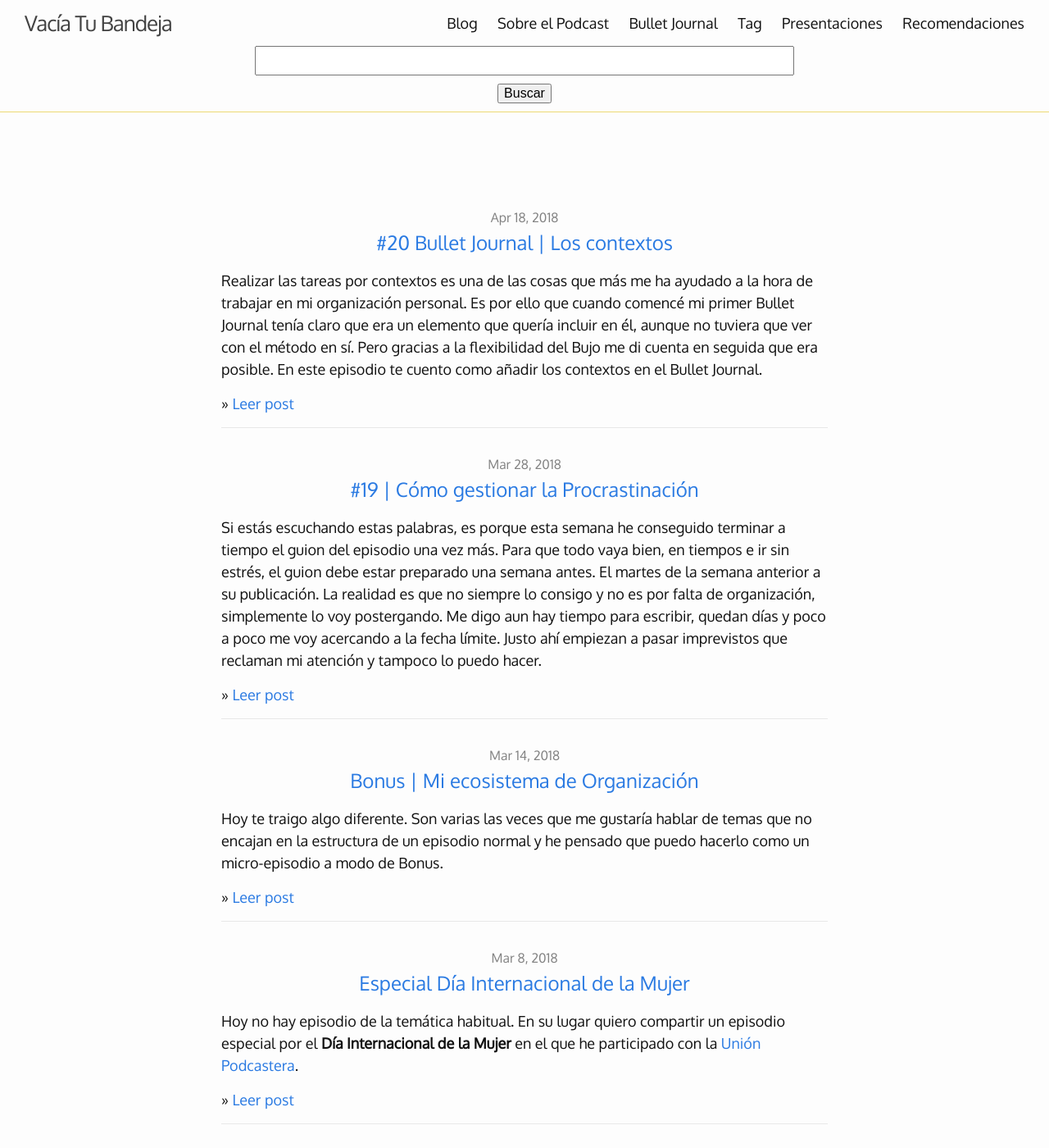
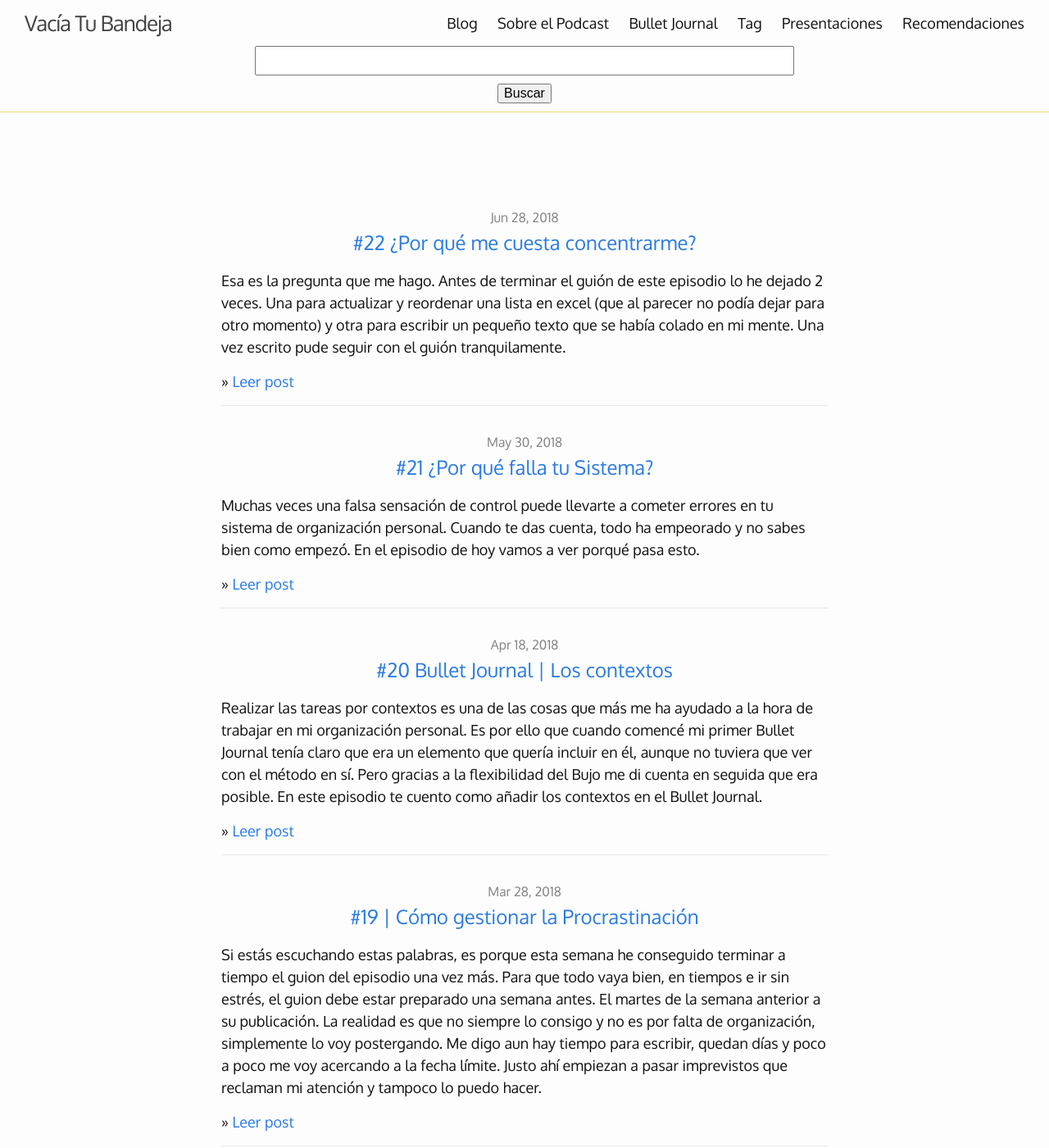
Before and after one commit to VTBpodcast/VTBpodcast.github.io, a Jekyll site: the page built from blog/index.html, in a window 1280 px wide and 1400 px high. Shown: the whole window at 82% size. Built offline with Jekyll 4.4.1, drawn with Linux system fonts in a browser that asks for light colours; the list of posts is cut into pages by our own code; some of the changed text lies outside the part shown.

Commit message:
dos nuevos post

```diff
--- /dev/null
+++ b/_posts/2018-05-30-Por-que-falla-tu-Sistema.md
@@ -0,0 +1,71 @@
+---
+layout: post
+title: "#21 ¿Por qué falla tu Sistema?"
+date: 2018-05-30
+categories: podcast
+tags: [Organización]
+permalink: /Por que falla tu Sistema/
+podcast_link: https://audioboom.com/posts/6875891-por-que-falla-tu-sistema.mp3
+comment: true
+---
+
+Muchas veces una falsa sensación de control puede llevarte a cometer errores en tu sistema de organización personal. Cuando te das cuenta, todo ha empeorado y no sabes bien como empezó. En el episodio de hoy vamos a ver porqué pasa esto.
+
+
+
+<br>
+---
+
+ESCUCHA EL EPISODIO
+
+<iframe width="100%" height="300" style="background-color:transparent; display:block; padding: 0; max-width:700px;" frameborder="0" allowtransparency="allowtransparency" scrolling="no" src="//embeds.audioboom.com/posts/6875891-por-que-falla-tu-sistema/embed/v4?eid=AQAAAERL41vz6mgA" title="Audioboom player"></iframe>
+
+<br>
+
+[Descarga][mp3]
+
+
+<br>
+
+------
+<br>
+
+LO QUE APRENDERÁS
+
+. Las razones por las que sientes que tu sistema ya no funciona tan bien.
+
+. Que hacer cuando el sistema falla
+
+. 3 ideas importantes.
+
+
+<br>
+- - -
+
+Comenta los episodios y comparte tus experiencias en el grupo de [Vacía Tu Bandeja](https://t.me/vaciatubandeja) en Telegram.
+
+Únete al Canal de [Superlunes](https://t.me/superlunes) en Telegram y comienza la semana de la mejor manera.
+
+Si tienes un Bullet Journal únete al grupo de [Bullet Journal][Bujo] en Telegram.
+
+
+<br>
+- - -
+
+Credito de Sintonia:
+    Rainbows de Kevin MacLeod (incompetech.com)
+        Licensed under Creative Commons: By
+        Attribution 3.0 License
+           http://creativecommons.org/licenses/by/3.0/
+
+
+
+
+Si te ha gustado compártelo en tus redes favoritas.
+
+[Spreaker]: https://www.spreaker.com/show/2177636
+[Ivoox]: http://www.ivoox.com/podcast-vacia-tu-bandeja_sq_f1388960_1.html
+[Itunes]: https://itunes.apple.com/es/podcast/vac%C3%ADa-tu-bandeja/id1212390900?mt=2
+[Telegram]: http://t.me/Vaciatubandeja
+[BuJo]: http://t.me/miBulletJournal
+[mp3]: https://audioboom.com/posts/6875891-por-que-falla-tu-sistema.mp3
--- /dev/null
+++ b/_posts/2018-06-28-Por-que-me-cuesta-concentrarme.md
@@ -0,0 +1,63 @@
+---
+layout: post
+title: "#22 ¿Por qué me cuesta concentrarme?"
+date: 2018-06-28
+categories: podcast
+tags: [Organización, Concentración]
+permalink: /Por que me cuesta concentrarme/
+podcast_link: https://audioboom.com/posts/6912436-por-que-me-cuesta-concentrarme.mp3
+comment: true
+---
+
+Esa es la pregunta que me hago. Antes de terminar el guión de este episodio lo he dejado 2 veces. Una para actualizar y reordenar una lista en excel (que al parecer no podía dejar para otro momento) y otra para escribir un pequeño texto que se había colado en mi mente. Una vez escrito pude seguir con el guión tranquilamente.
+
+Sigue escuchando y te cuento el porqué.
+
+
+
+<br>
+---
+
+ESCUCHA EL EPISODIO
+
+<iframe width="100%" height="300" style="background-color:transparent; display:block; padding: 0; max-width:700px;" frameborder="0" allowtransparency="allowtransparency" scrolling="no" src="//embeds.audioboom.com/posts/6912436-por-que-me-cuesta-concentrarme/embed/v4?eid=AQAAABNP41u0eWkA" title="Audioboom player"></iframe>
+
+<br>
+
+[Descarga][mp3]
+
+
+<br>
+
+------
+<br>
+
+
+
+Comenta los episodios y comparte tus experiencias en el grupo de [Vacía Tu Bandeja](https://t.me/vaciatubandeja) en Telegram.
+
+Únete al Canal de [Superlunes](https://t.me/superlunes) en Telegram y comienza la semana de la mejor manera.
+
+Si tienes un Bullet Journal únete al grupo de [Bullet Journal][Bujo] en Telegram.
+
+
+<br>
+- - -
+
+Credito de Sintonia:
+    Rainbows de Kevin MacLeod (incompetech.com)
+        Licensed under Creative Commons: By
+        Attribution 3.0 License
+           http://creativecommons.org/licenses/by/3.0/
+
+
+
+
+Si te ha gustado compártelo en tus redes favoritas.
+
+[Spreaker]: https://www.spreaker.com/show/2177636
+[Ivoox]: http://www.ivoox.com/podcast-vacia-tu-bandeja_sq_f1388960_1.html
+[Itunes]: https://itunes.apple.com/es/podcast/vac%C3%ADa-tu-bandeja/id1212390900?mt=2
+[Telegram]: http://t.me/Vaciatubandeja
+[BuJo]: http://t.me/miBulletJournal
+[mp3]: https://audioboom.com/posts/6912436-por-que-me-cuesta-concentrarme.mp3
```
Also changed, not shown: _posts/2018-04-18-Bullet-Journal-Los contextos.md (+1 -1 lines).
